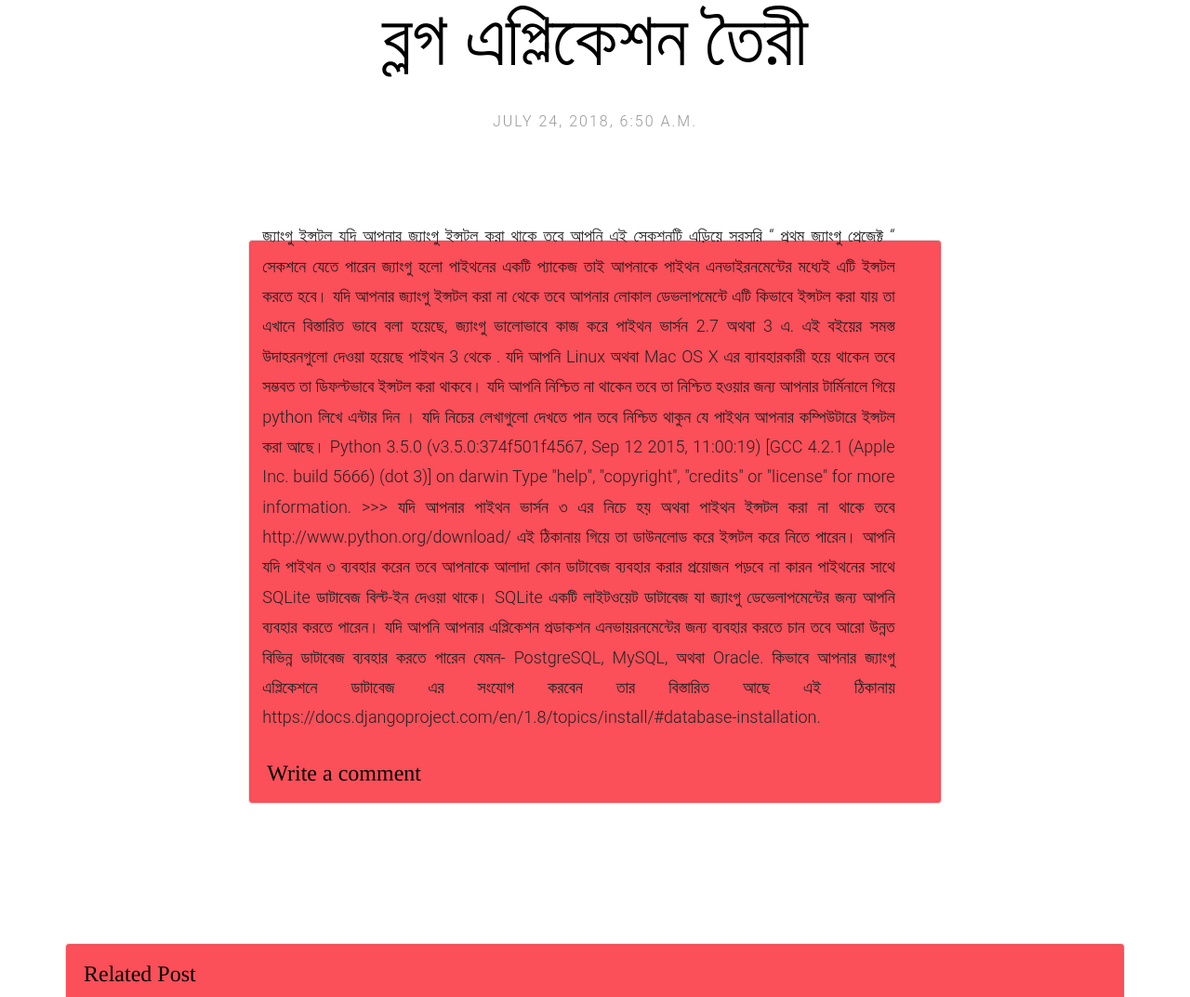
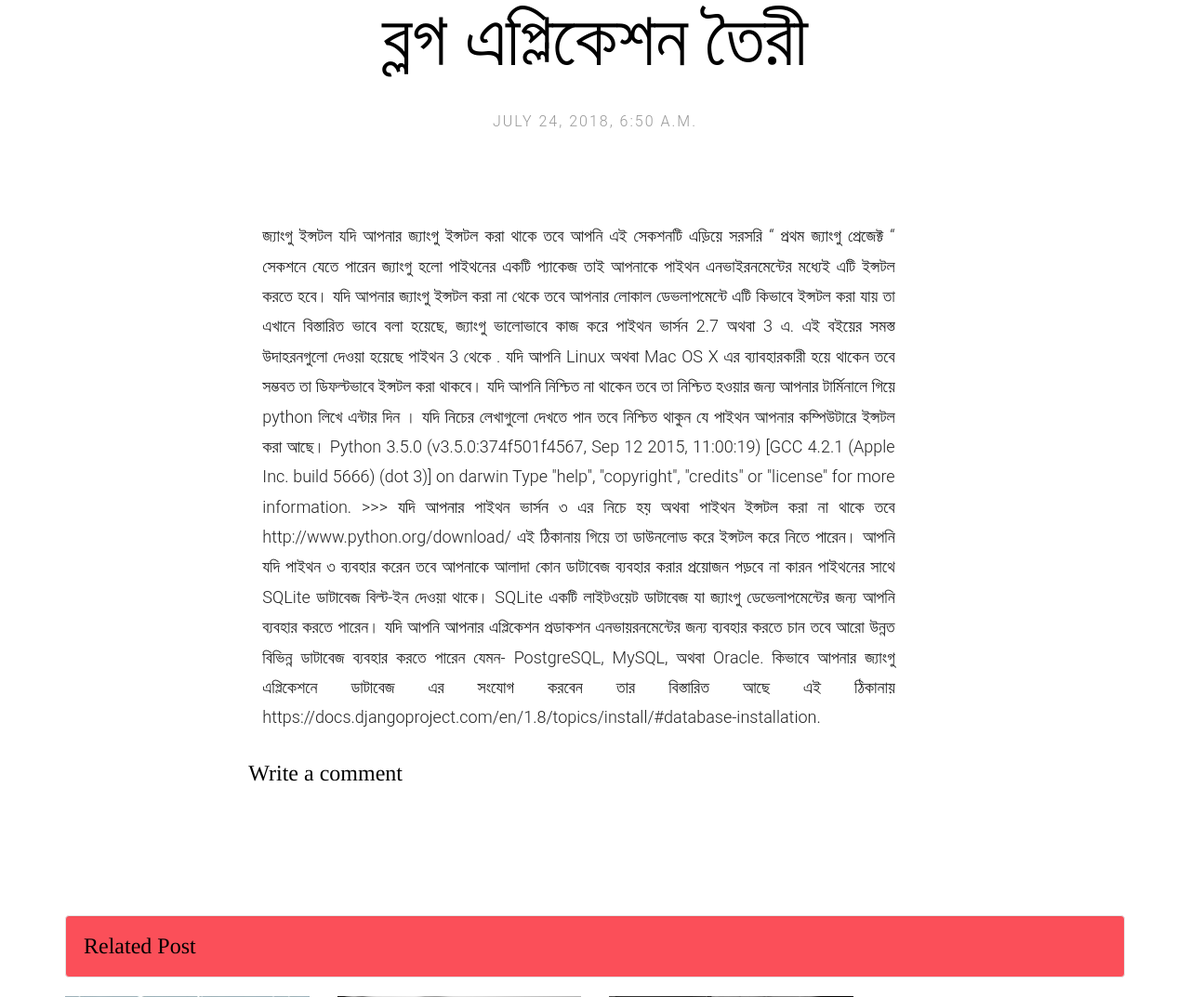
Before and after one commit to nabirhossain/NobinBlog, a Django app: page /detail/1 in a window 1280 px wide. Shown: the part 1057-2130 px from the top of the page at 93% size. Run offline with Django 3.2, Linux system fonts and the light colour scheme; data comes from the database, SQL or seed files in the repository; some libraries are stand-ins or nearby versions; some web fonts are replaced.

Commit message:
facebook comment modified

```diff
--- a/blog/templates/post_detail.html
+++ b/blog/templates/post_detail.html
@@ -52,7 +52,7 @@
 						<div class="col-lg-12 cp-r animate-box">
                             <p style="text-align: justify">{{ post1.post_body|safe }}</p><!-- post মডেলে এর post এর  পুরো বডি  মানে  পোস্টের  বিস্তারিত নিয়ে এসেছি -->
 						</div>
-						<h3 class="well" style="background-color: #fb4f59">Write a comment</h3>
+						<h3>Write a comment</h3>
 					</div>
 
 				</div>
```
